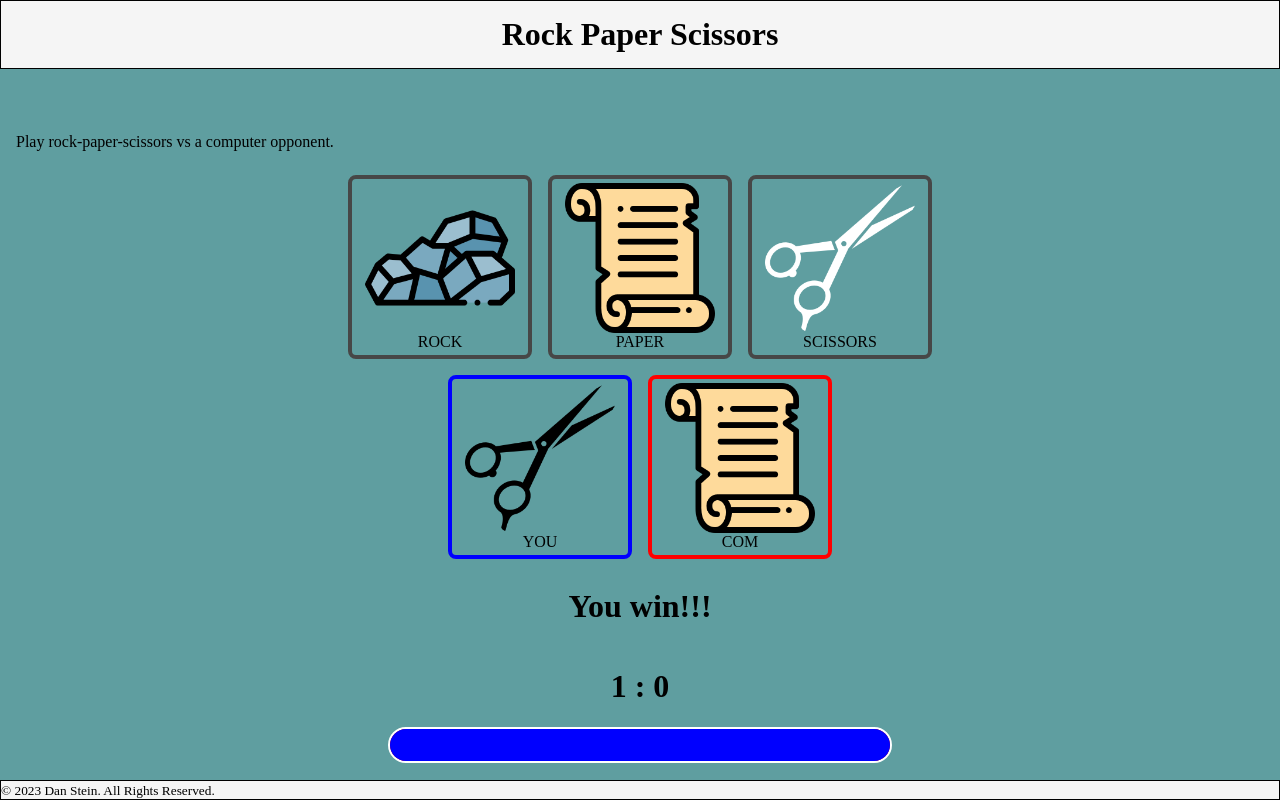
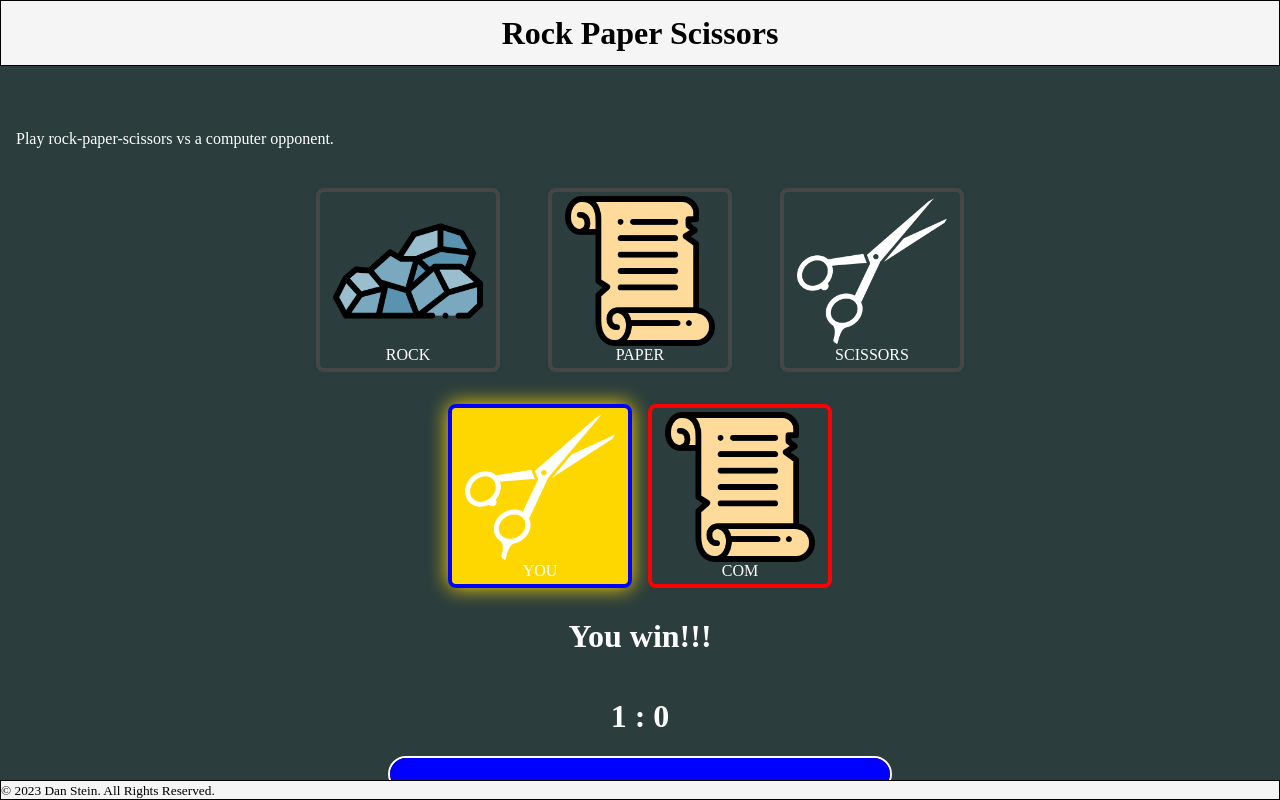
Before and after one commit to dstein26/op_rps, a plain HTML site: page index.html in a window 1280 px wide. Both pictures are taken after a click on the element "SCISSORS". Drawn offline with Linux system fonts and the light colour scheme.

Commit message:
Added additional effects
Added new effects when hovering and pressing buttons to select your option. Also added visual effects to the results to better visualize who won the last round

```diff
--- a/index.html
+++ b/index.html
@@ -32,7 +32,7 @@
                         PAPER
                     </div>
                     <div id="SCISSORS" class="game-button border-thick flex-column flex-centered align-centered theme-inherit">
-                        <img src="assets/scissors.png" alt="SCISSORS" width=150 height=150 style="filter:invert(1)">
+                        <img src="assets/scissors_inverted.png" alt="SCISSORS" width=150 height=150> <!-- style="filter:invert(1)"-->
                         SCISSORS
                     </div>
                 </div> <!-- End Button Div -->
@@ -40,12 +40,12 @@
                 <div class="results flex-column flex-centered align-centered theme-inherit">
                     <!-- Div to contain icon holders to show the user what they selected vs what the computer selected -->
                     <div class="flex-row flex-centered theme-inherit">
-                        <div class="result-box border-thick flex-column flex-centered align-centered theme-inherit theme-pc">
-                            <img id="PCSelection" src="" width=150 height=150>
+                        <div id="PCSelection" class="result-box border-thick flex-column flex-centered align-centered theme-inherit theme-pc">
+                            <img src="" width=150 height=150>
                             YOU
                         </div>
-                        <div class="result-box border-thick flex-column flex-centered align-centered theme-inherit theme-com">
-                            <img id="COMSelection" src="" width=150 height=150>
+                        <div id="COMSelection" class="result-box border-thick flex-column flex-centered align-centered theme-inherit theme-com">
+                            <img src="" width=150 height=150>
                             COM
                         </div>
                     </div>
@@ -57,7 +57,7 @@
                     <div class="scoreBar">
                         <div id="ScoreBar" class="scoreBar"></div>
                     </div>
-                    <!--
+                    <!-- Idea to add statistics on how often each option is chosen
                     <div class="border-thin results flex-column flex-centered align-centered">
                         <h1>Player Selections</h1>
                         <div class="scoreBar">
--- a/rps.js
+++ b/rps.js
@@ -9,6 +9,10 @@ const comSelect = document.getElementById("COMSelection");
 const textResult = document.getElementById("textResults");
 const textScore = document.getElementById("SCORE");
 const scoreBar = document.getElementById("ScoreBar");
+
+const iconRock = "assets/coal.png"
+const iconPaper = "assets/ancient-scroll.png"
+const iconScissors = "assets/scissors_inverted.png"
 
 rock.addEventListener("click", selectRock);
 paper.addEventListener("click", selectPaper);
@@ -63,8 +67,28 @@ function runGame()
         default :
             console.log("[Result] You should not reach this point... " + result);
     }
+    setWinEffects(result);
+    updateScore();
+}
 
-    updateScore();
+function setWinEffects(result)
+{
+    pcSelect.style.backgroundColor = "inherit";
+    pcSelect.style.boxShadow = "none";
+    comSelect.style.backgroundColor = "inherit";
+    comSelect.style.boxShadow = "none";
+
+    switch(result)
+    {
+        case GameResults.PCWin :
+            pcSelect.style.backgroundColor = "gold";
+            pcSelect.style.boxShadow = "0px 0px 20px gold"
+            break;
+        case GameResults.ComWin :
+            comSelect.style.backgroundColor = "gold";
+            comSelect.style.boxShadow = "0px 0px 20px gold"
+            break;
+    }
 }
 
 function setImage(img, selection)
@@ -72,13 +96,13 @@ function setImage(img, selection)
     switch (selection)
     {
         case RPS.Rock :
-            img.src = "assets/coal.png";
+            img.children[0].src = iconRock;
             break;
         case RPS.Paper :
-            img.src = "assets/ancient-scroll.png";
+            img.children[0].src = iconPaper;
             break;
         case RPS.Scissors :
-            img.src = "assets/scissors.png";
+            img.children[0].src = iconScissors;
             break;
     }
 }
--- a/style.css
+++ b/style.css
@@ -38,7 +38,7 @@ footer
 {
     height: 11rem;
     aspect-ratio: 1/1;
-    margin:0.5rem;
+    margin:1.5rem;
     border-radius: 0.5rem;
 }
 
@@ -46,6 +46,13 @@ footer
 {
     background-color: rgb(71, 71, 71);
     border-color: rgb(97, 97, 97);
+    transform: scale(1.1);
+    box-shadow: 0 0 20px 1px;
+}
+
+.game-button:active
+{
+    transform: scale(0.9);
 }
 
 .results
@@ -113,8 +120,8 @@ footer
 
 .theme-main
 {
-    background-color:cadetblue;
-    color:black;
+    background-color:rgb(43, 61, 61);
+    color:rgb(255, 255, 255);
     border-color:rgb(71, 71, 71);
 }
 
```
Also changed, not shown: assets/scissors_inverted.png (added), 2 other files.
